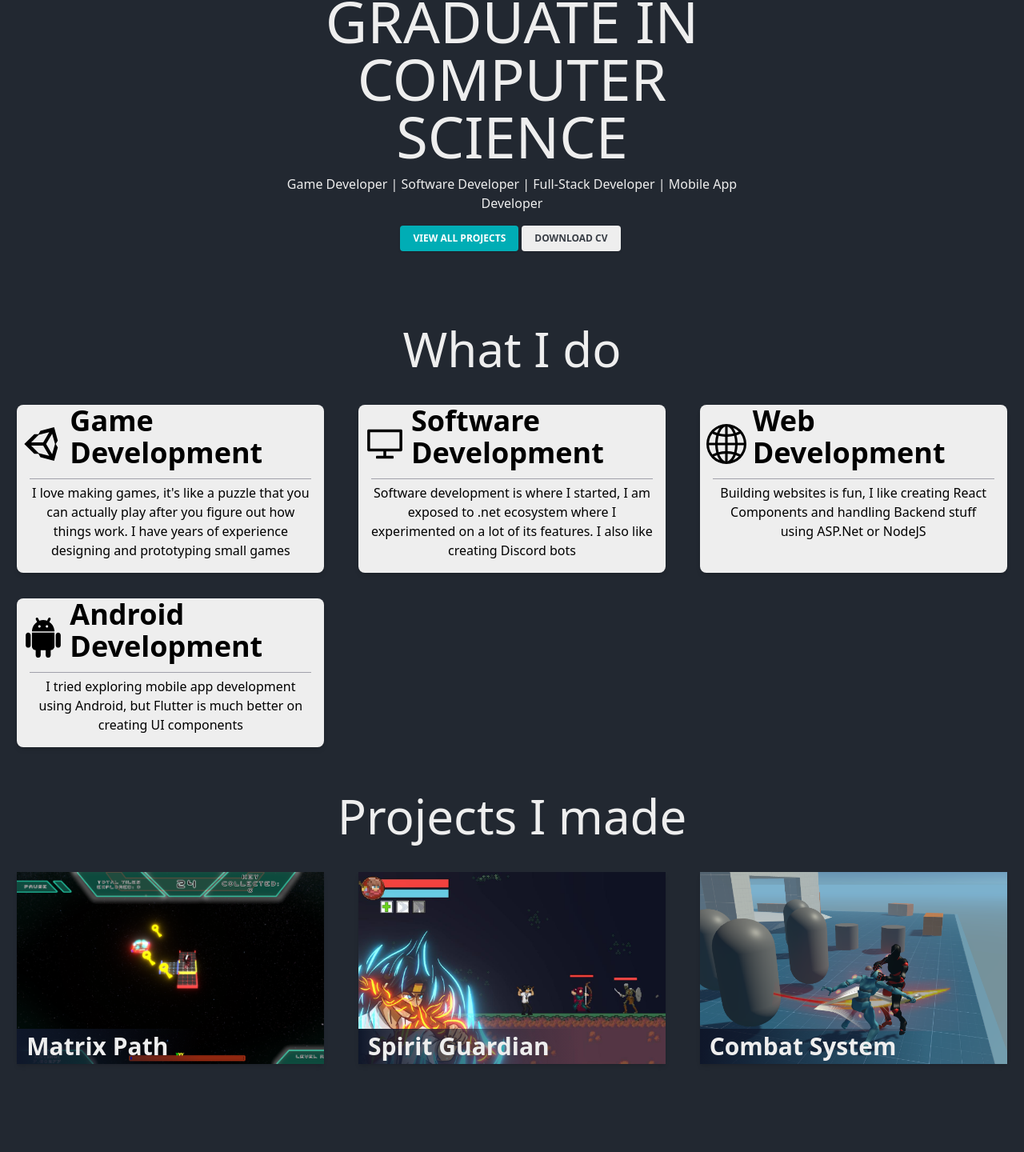
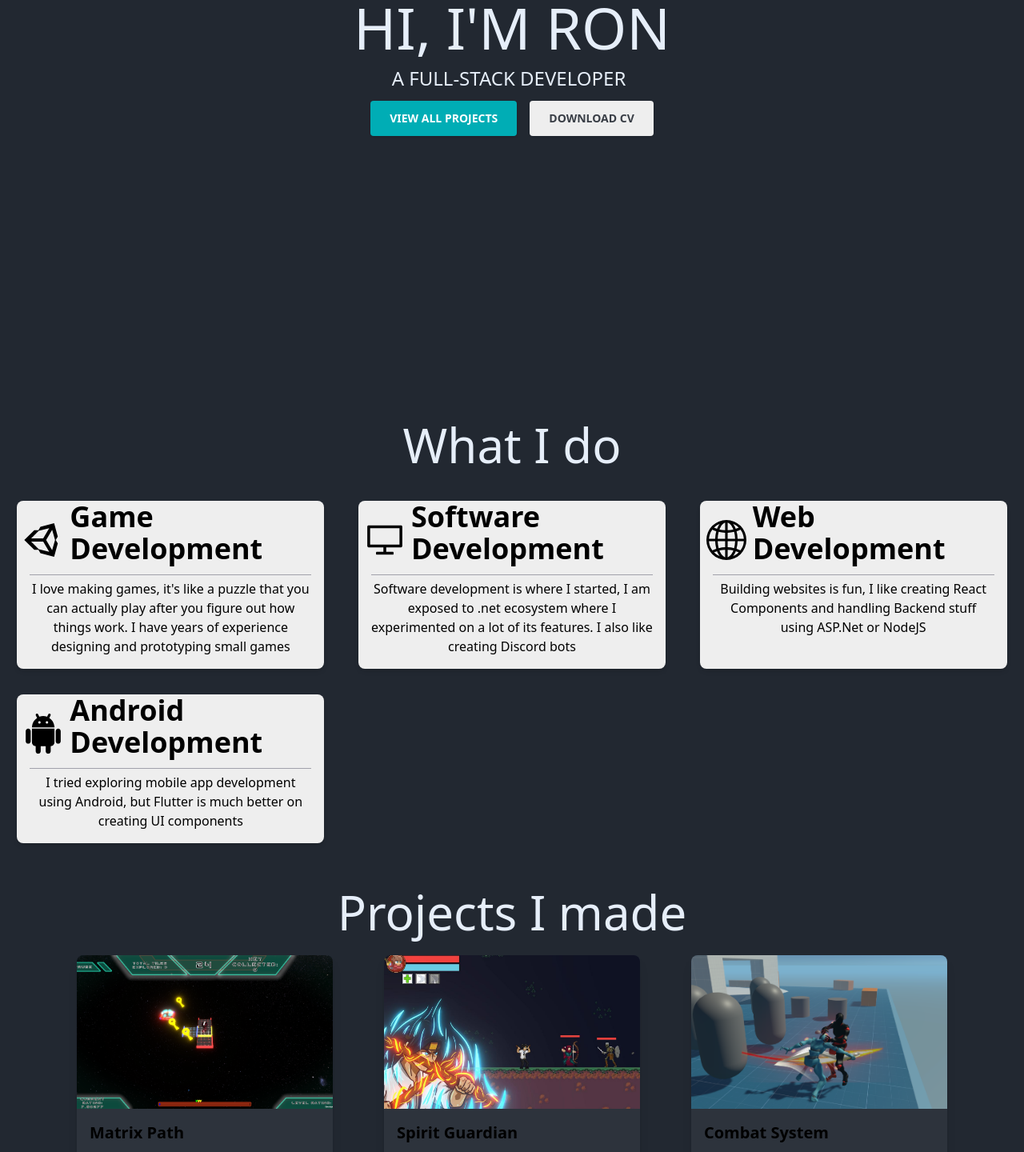
Before and after one commit to ronmattss/react-portfolio, a React (Create React App) app: page / in a window 1280 px wide. Shown: the part 314-1754 px from the top of the page at 80% size. Built offline with nearby package versions, Linux system fonts and the light colour scheme.

Commit message:
Updating Portfolio

```diff
--- a/src/Pages/Home.jsx
+++ b/src/Pages/Home.jsx
@@ -1,7 +1,7 @@
 import React, { useRef } from "react";
 import Card from "../components/Card";
 import ContactForm from "../components/ContactForm";
-import Features from "../components/Features";
+import Projects from "../components/Projects";
 import Footer from "../components/Footer";
 import Landing from "../components/Landing";
 import NavBar from "../components/Navbar";
@@ -82,7 +82,7 @@ const Home = () => {
             <Landing />
             <ShortDescription header={"What I do"} />
             <div ref={fields}></div>
-            <div className=" grid grid-cols-1 justify-items-center xl:grid-cols-3 2xl:mx-80">
+            <div id="features" className=" grid grid-cols-1 justify-items-center xl:grid-cols-3 2xl:mx-80">
                 <Card field={"Game Development"} fieldExpertize={"I love making games, it's like a puzzle that you can actually play after you figure out how things work. I have years of experience designing and prototyping small games"} />
                 <Card field={"Software Development"} fieldExpertize={"Software development is where I started, I am exposed to .net ecosystem where I experimented on a lot of its features. I also like creating Discord bots"} />
                 <Card field={"Web Development"} fieldExpertize={"Building websites is fun, I like creating React Components and handling Backend stuff using ASP.Net or NodeJS"} />
@@ -90,17 +90,8 @@ const Home = () => {
             </div>
             <div ref={project}></div>
             <ShortDescription header={"Projects I made"} />
-            <div className=" grid grid-cols-1 justify-items-center xl:grid-cols-3 2xl:mx-80">
-                {
-                    projects.map(project => (
-                        <Features
-                            key={project.key}
-                            projectTitle={project.name}
-                            projectImage={project.image}
-                            projectDescription={project.description}
-                        />
-                    ))
-                }
+            <div className="flex justify-center px-4">
+                <Projects projects={projects} />
             </div>
             {/* <div className=" grid grid-cols-1 justify-items-center xl:grid-cols-3 2xl:mx-80">
                 {
--- /dev/null
+++ b/src/components/Landing.css
@@ -0,0 +1,61 @@
+/* Landing component styles */
+.role{
+  display: inline-block;
+  transition: opacity 0.3s ease, transform 0.3s ease;
+  opacity: 0;
+  transform: translateY(-6px);
+}
+.role.visible{
+  opacity: 1;
+  transform: translateY(0);
+}
+.role.hidden{
+  opacity: 0;
+  transform: translateY(6px);
+}
+
+.caret{
+  display: inline-block;
+  width: 2px;
+  height: 1.1em;
+  background: currentColor;
+  margin-left: 6px;
+  animation: blink 1s steps(1) infinite;
+  vertical-align: bottom;
+}
+
+@keyframes blink{
+  0% { opacity: 1; }
+  50% { opacity: 0; }
+  100% { opacity: 1; }
+}
+
+.scroll-indicator{
+  position: absolute;
+  bottom: 32px;
+  left: 50%;
+  transform: translateX(-50%);
+  color: rgba(255,255,255,0.85);
+  animation: bounce 2s infinite;
+  background: rgba(255,255,255,0.04);
+  padding: 8px;
+  border-radius: 999px;
+  backdrop-filter: blur(4px);
+}
+
+.scroll-indicator.hidden{ opacity: 0; pointer-events: none; transform: translateX(-50%) translateY(8px); transition: opacity .3s, transform .3s; }
+
+@keyframes bounce{
+  0%,100%{ transform: translateX(-50%) translateY(0); }
+  50%{ transform: translateX(-50%) translateY(8px); }
+}
+
+/* Responsive hero on small screens */
+@media (max-width: 768px) {
+  .role{ font-size: 1rem; }
+  .caret{ height: 1em; }
+  .scroll-indicator{ bottom: 18px; }
+}
+
+/* Improve contrast for headings */
+.text-custom-navy-sky{ color: #e6eef9; }
--- a/src/components/Landing.jsx
+++ b/src/components/Landing.jsx
@@ -1,41 +1,127 @@
-import React from "react";
+import React, { useState, useEffect, useRef } from "react";
+import "./Landing.css";
 
 const Landing = () => {
+    const roles = [
+        " SOFTWARE DEVELOPER",
+        " FULL-STACK DEVELOPER",
+        " MOBILE APP DEVELOPER"
+    ];
+
+    const [currentRole, setCurrentRole] = useState(roles[0]);
+    const [displayedText, setDisplayedText] = useState(roles[0]);
+    const [visible, setVisible] = useState(true);
+    const [arrowVisible, setArrowVisible] = useState(true);
+
+    const cycleRef = useRef(null);
+    const typingRef = useRef(null);
+
+    useEffect(() => {
+        // initialize typing for first role
+        setDisplayedText(roles[0]);
+
+        const displayDuration = 2500; // time each role stays visible (ms)
+        const fadeDuration = 300; // fade out/in duration (ms)
+        let index = 0;
+
+        function typeText(text) {
+            clearInterval(typingRef.current);
+            setDisplayedText("");
+            let i = 0;
+            typingRef.current = setInterval(() => {
+                setDisplayedText((prev) => prev + text.charAt(i));
+                i++;
+                if (i >= text.length) {
+                    clearInterval(typingRef.current);
+                }
+            }, 35); // typing speed
+        }
+
+        cycleRef.current = setInterval(() => {
+            // fade out
+            setVisible(false);
+            setTimeout(() => {
+                index = (index + 1) % roles.length;
+                setCurrentRole(roles[index]);
+                // after fade, type new text
+                typeText(roles[index]);
+                // fade in
+                setVisible(true);
+            }, fadeDuration);
+        }, displayDuration + fadeDuration + (roles[0].length * 35));
+
+        return () => {
+            clearInterval(cycleRef.current);
+            clearInterval(typingRef.current);
+        };
+    }, []);
+
+    useEffect(() => {
+        const featuresEl = document.getElementById("features");
+        if (!featuresEl) return;
+
+        const observer = new IntersectionObserver(
+            (entries) => {
+                entries.forEach((entry) => {
+                    setArrowVisible(!entry.isIntersecting);
+                });
+            },
+            { root: null, threshold: 0.25 }
+        );
+
+        observer.observe(featuresEl);
+
+        return () => observer.disconnect();
+    }, []);
+
+    const handleScrollToFeatures = (e) => {
+        e.preventDefault();
+        const el = document.getElementById("features");
+        if (!el) return;
+        const offset = -20; // small offset from top
+        const top = el.getBoundingClientRect().top + window.pageYOffset + offset;
+        window.scrollTo({ top, behavior: "smooth" });
+    };
+
     return (
-        <div>
-            <div class="grid grid-rows-1 gap-10 h--auto {bg-slate-400} ">
-                <div className="grid grid-cols-1 md:grid-cols-1 {bg-slate-500} mt-52 lg:mt-40 lg:mx-14">
-                    <div className="flex justify-center  grid-rows-2 items-center w-auto {bg-slate-800}">
-                        <div className="w-max h-max lg:w-1/2 md:h-auto">
-                            <div>
-                                <h2 className="text-center text-custom-navy-sky text-4xl lg:text-7xl lg:text-center md:w-auto ">HI, I'M RON A FRESH GRADUATE IN COMPUTER SCIENCE</h2>
-                                <p class="text-custom-navy-sky my-3 text-center lg:text-center">Game Developer | Software Developer | Full-Stack Developer | Mobile App Developer</p>
-                            </div>
-                            <div className=" grid grid-rows-2 h-auto">
-                                <div className="flex justify-center content-center my-1">
-                                    <button onClick={() =>{window.open("https://shadedgames.azurewebsites.net/Project","")}} className="bg-custom-navy-accent text-white active:bg-teal-100 hover:bg-teal-400 hover:text-gray-100 font-bold uppercase text-xs px-4 py-2 rounded shadow hover:shadow-md outline-none focus:outline-none mr-1 mb-1 ease-linear transition-all duration-150" type="button"
-                                    >                                View All Projects
-                                    </button>
+        <div className="min-h-[60vh] md:min-h-screen flex items-center justify-center relative">
+            <div className="text-center px-6 md:px-12">
+                <h2 className="text-custom-navy-sky text-4xl lg:text-7xl lg:text-center md:w-auto leading-tight">
+                    HI, I'M RON
+                </h2>
+                <p className="text-custom-navy-sky my-3 text-center lg:text-center text-2xl font-medium">
+                    A <span className={`role ${visible ? 'visible' : 'hidden'}`}>{displayedText}<span className="caret" /></span>
+                </p>
+                <div className="flex justify-center content-center my-1 gap-4">
+                    <button
+                        onClick={() => { window.open("https://shadedgames.azurewebsites.net/Project", ""); }}
+                        className="bg-custom-navy-accent text-white active:bg-teal-100 hover:bg-teal-400 hover:text-gray-100 font-bold uppercase text-sm px-6 py-3 rounded shadow hover:shadow-md outline-none focus:outline-none ease-linear transition-all duration-150"
+                        type="button"
+                    >
+                        View All Projects
+                    </button>
 
-                                    <button onClick={() =>{window.open("/assets/Data/Ron Resume .pdf","")}} className="bg-custom-navy-sky text-custom-dark-secondary active:bg-teal-100 hover:bg-teal-400 hover:text-white font-bold uppercase text-xs px-4 py-2 rounded shadow hover:shadow-md outline-none focus:outline-none mr-1 mb-1 ease-linear transition-all duration-150" type="button"
-                                    >                                Download CV
-                                    </button>
-                                </div>
-                            </div>
-                        </div>
-
-
-                    </div>
-                    {/* This can be broken down to another Component */}
-                    {/* <div className="flex justify-center items-center w-auto bg-slate-500">
-                        <div className="rounded-full flex justify-center w-max h-max mx-2 my-2">
-                            <img className="rounded-full w-3/4 h-3/4" src="/assets/images/2x2hhe.png" alt="profile" />
-                        </div>
-                    </div> */}
+                    <button
+                        onClick={() => { window.open("/assets/Data/Ron Resume .pdf", ""); }}
+                        className="bg-custom-navy-sky text-custom-dark-secondary active:bg-teal-100 hover:bg-teal-400 hover:text-white font-bold uppercase text-sm px-6 py-3 rounded shadow hover:shadow-md outline-none focus:outline-none ease-linear transition-all duration-150"
+                        type="button"
+                    >
+                        Download CV
+                    </button>
                 </div>
             </div>
+
+            <button
+                onClick={handleScrollToFeatures}
+                className={`scroll-indicator ${arrowVisible ? '' : 'hidden'}`}
+                aria-label="Scroll to features"
+            >
+                <svg width="36" height="36" viewBox="0 0 24 24" fill="none" xmlns="http://www.w3.org/2000/svg">
+                    <path d="M12 5v14M19 12l-7 7-7-7" stroke="currentColor" strokeWidth="1.5" strokeLinecap="round" strokeLinejoin="round" />
+                </svg>
+            </button>
         </div>
-    )
-}
+    );
+};
 
 export default Landing;
--- /dev/null
+++ b/src/components/Projects.jsx
@@ -0,0 +1,31 @@
+import React from "react";
+
+const Projects = ({ projects }) => {
+    const items = projects || [];
+
+    return (
+        <div className="w-full">
+            <div className="max-w-6xl mx-auto px-4">
+                <div className="grid grid-cols-1 md:grid-cols-2 lg:grid-cols-3 gap-8 justify-items-center">
+                    {items.map((p, idx) => (
+                        <div key={p.key ?? idx} className="bg-white/5 rounded-lg overflow-hidden shadow-lg w-80">
+                            <div className="h-48 bg-gray-800 flex items-center justify-center overflow-hidden">
+                                {p.image ? (
+                                    <img src={p.image} alt={p.name} className="object-cover h-full w-full" />
+                                ) : (
+                                    <div className="text-gray-400">No image</div>
+                                )}
+                            </div>
+                            <div className="p-4">
+                                <h3 className="text-xl font-semibold mb-2">{p.name}</h3>
+                                <p className="text-sm text-gray-300">{p.description}</p>
+                            </div>
+                        </div>
+                    ))}
+                </div>
+            </div>
+        </div>
+    );
+};
+
+export default Projects;
```
Also changed, not shown: src/components/Features.jsx (+36 -1 lines).
